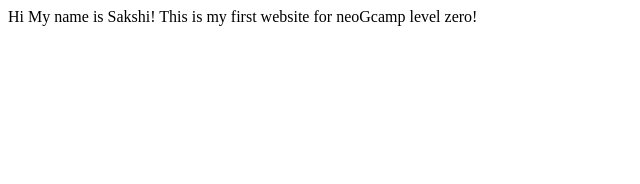
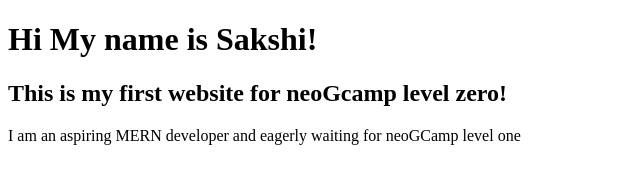
Before and after one commit to scjuly19/firstWebsite, a plain HTML site: page index.html in a window 1280 px wide. Shown: the whole page, without its empty margins (0-640 px from the left). Drawn offline with Linux system fonts and the light colour scheme.

Commit message:
feat: Added more bio

```diff
--- a/index.html
+++ b/index.html
@@ -6,9 +6,11 @@
     <title>first website</title>
 </head>
 <body>
-    <div>Hi My name is Sakshi!
-
+    <h1>Hi My name is Sakshi!
+    </h1>
+    <h2>
         This is my first website for neoGcamp level zero!
-    </div>
+    </h2>
+    <p>I am an aspiring MERN developer and eagerly waiting for neoGCamp level one</p>
 </body>
 </html>
```
